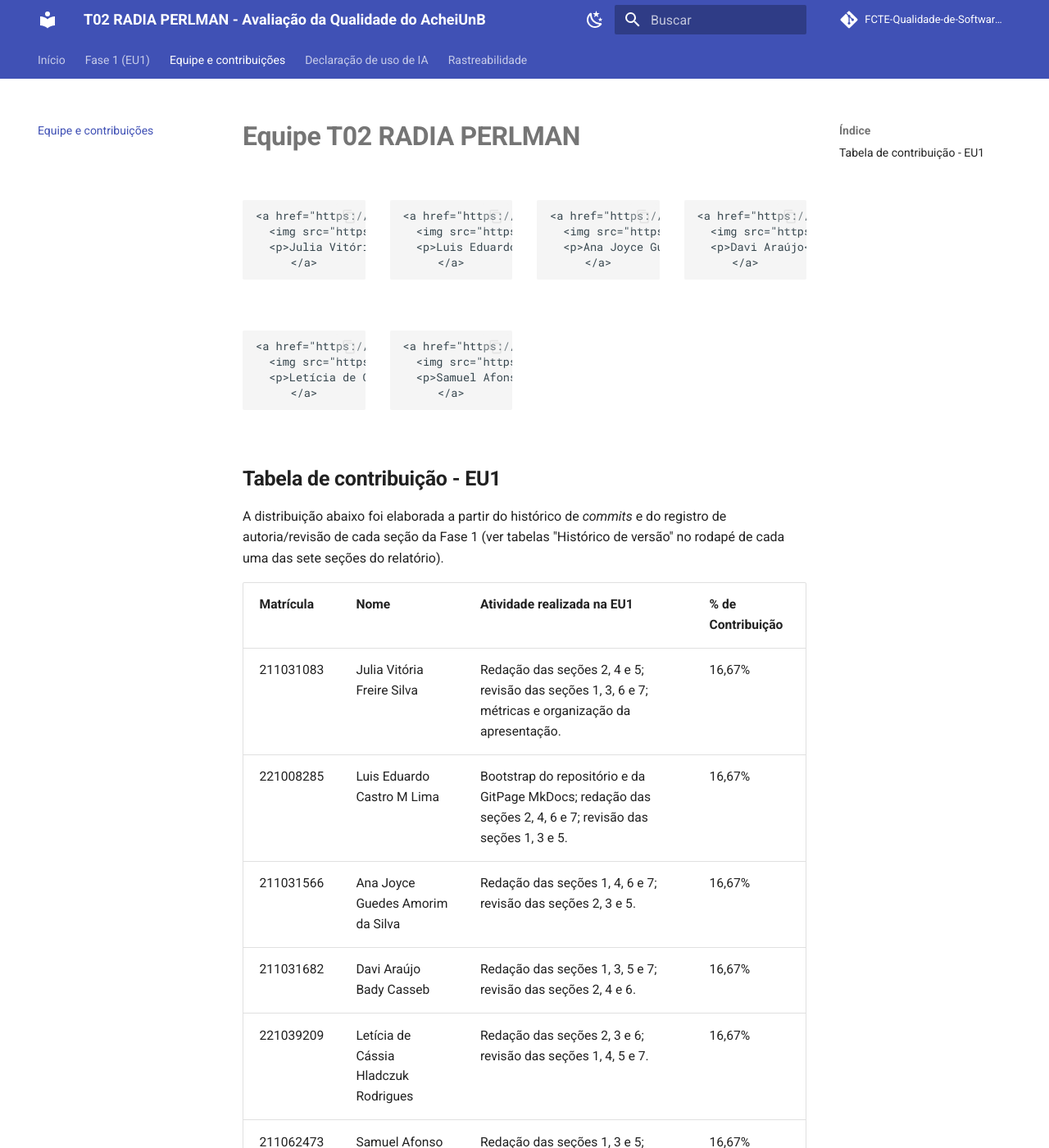
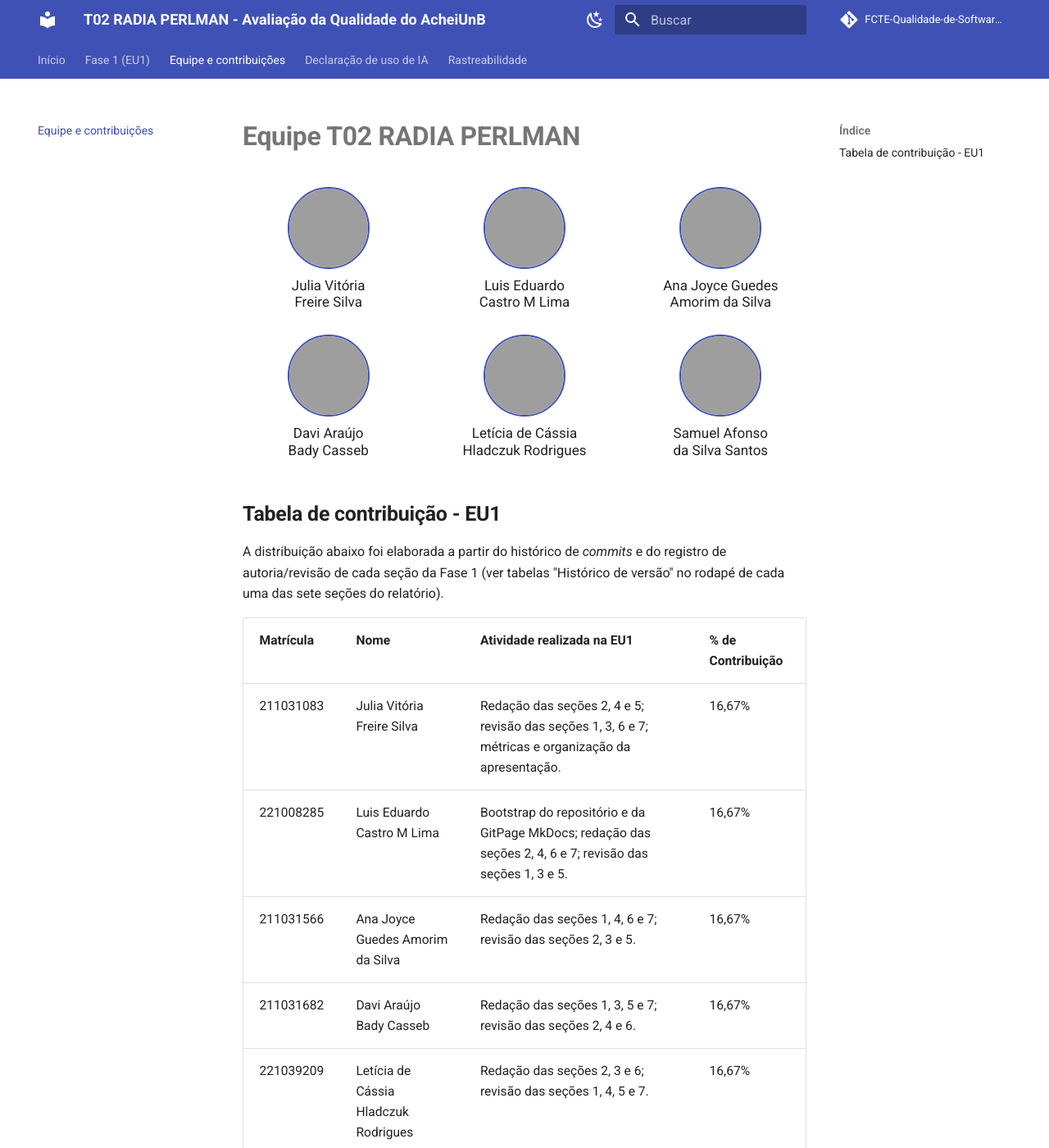
Before and after one commit to FCTE-Qualidade-de-Software-1/2026-1_T02_RADIA_PERLMAN, an MkDocs documentation site: the page built from docs/equipe.md, in a window 1280 px wide and 1400 px high. Shown: the whole window at 82% size. Built offline with MkDocs 1.6.1 and Material for MkDocs 9.7.7, drawn with Linux system fonts in a browser that asks for light colours; comment, search, counter and statistics services are not loaded; grey boxes are pictures that could not be loaded.

Commit message:
docs(team): fix team grid rendering and set 3x3 layout

```diff
--- a/docs/equipe.md
+++ b/docs/equipe.md
@@ -1,49 +1,12 @@
 # Equipe T02 RADIA PERLMAN
 
-<div class="team-grid" markdown>
-
-  <div class="team-member" markdown>
-    <a href="https://github.com/Juhvitoria4" target="_blank" rel="noopener">
-      <img src="https://github.com/Juhvitoria4.png" alt="Foto de Julia Vitória Freire Silva" width="100">
-      <p>Julia Vitória<br>Freire Silva</p>
-    </a>
-  </div>
-
-  <div class="team-member" markdown>
-    <a href="https://github.com/Luidooo" target="_blank" rel="noopener">
-      <img src="https://github.com/Luidooo.png" alt="Foto de Luis Eduardo Castro M Lima" width="100">
-      <p>Luis Eduardo<br>Castro M Lima</p>
-    </a>
-  </div>
-
-  <div class="team-member" markdown>
-    <a href="https://github.com/anajoyceamorim" target="_blank" rel="noopener">
-      <img src="https://github.com/anajoyceamorim.png" alt="Foto de Ana Joyce Guedes Amorim da Silva" width="100">
-      <p>Ana Joyce Guedes<br>Amorim da Silva</p>
-    </a>
-  </div>
-
-  <div class="team-member" markdown>
-    <a href="https://github.com/dcasseb" target="_blank" rel="noopener">
-      <img src="https://github.com/dcasseb.png" alt="Foto de Davi Araújo Bady Casseb" width="100">
-      <p>Davi Araújo<br>Bady Casseb</p>
-    </a>
-  </div>
-
-  <div class="team-member" markdown>
-    <a href="https://github.com/HladczukLe" target="_blank" rel="noopener">
-      <img src="https://github.com/HladczukLe.png" alt="Foto de Letícia de Cássia Hladczuk Rodrigues" width="100">
-      <p>Letícia de Cássia<br>Hladczuk Rodrigues</p>
-    </a>
-  </div>
-
-  <div class="team-member" markdown>
-    <a href="https://github.com/SamuelAfonso" target="_blank" rel="noopener">
-      <img src="https://github.com/SamuelAfonso.png" alt="Foto de Samuel Afonso da Silva Santos" width="100">
-      <p>Samuel Afonso<br>da Silva Santos</p>
-    </a>
-  </div>
-
+<div class="team-grid">
+<div class="team-member"><a href="https://github.com/Juhvitoria4" target="_blank" rel="noopener"><img src="https://github.com/Juhvitoria4.png" alt="Julia Vitória Freire Silva"><span class="name">Julia Vitória<br>Freire Silva</span></a></div>
+<div class="team-member"><a href="https://github.com/Luidooo" target="_blank" rel="noopener"><img src="https://github.com/Luidooo.png" alt="Luis Eduardo Castro M Lima"><span class="name">Luis Eduardo<br>Castro M Lima</span></a></div>
+<div class="team-member"><a href="https://github.com/anajoyceamorim" target="_blank" rel="noopener"><img src="https://github.com/anajoyceamorim.png" alt="Ana Joyce Guedes Amorim da Silva"><span class="name">Ana Joyce Guedes<br>Amorim da Silva</span></a></div>
+<div class="team-member"><a href="https://github.com/dcasseb" target="_blank" rel="noopener"><img src="https://github.com/dcasseb.png" alt="Davi Araújo Bady Casseb"><span class="name">Davi Araújo<br>Bady Casseb</span></a></div>
+<div class="team-member"><a href="https://github.com/HladczukLe" target="_blank" rel="noopener"><img src="https://github.com/HladczukLe.png" alt="Letícia de Cássia Hladczuk Rodrigues"><span class="name">Letícia de Cássia<br>Hladczuk Rodrigues</span></a></div>
+<div class="team-member"><a href="https://github.com/SamuelAfonso" target="_blank" rel="noopener"><img src="https://github.com/SamuelAfonso.png" alt="Samuel Afonso da Silva Santos"><span class="name">Samuel Afonso<br>da Silva Santos</span></a></div>
 </div>
 
 ## Tabela de contribuição - EU1
--- a/docs/stylesheets/extra.css
+++ b/docs/stylesheets/extra.css
@@ -29,21 +29,30 @@
   text-align: center;
 }
 
-/* Grid de integrantes na página equipe.md */
+/* Grid de integrantes na página equipe.md (3 em cima, 3 embaixo) */
 .team-grid {
   display: grid;
-  grid-template-columns: repeat(auto-fit, minmax(140px, 1fr));
+  grid-template-columns: repeat(3, 1fr);
   gap: 1.5rem;
-  margin: 1.5rem 0;
+  margin: 1.5rem 0 2rem 0;
+  justify-items: center;
+}
+
+@media (max-width: 700px) {
+  .team-grid {
+    grid-template-columns: repeat(2, 1fr);
+  }
 }
 
 .team-member {
   text-align: center;
+  max-width: 180px;
 }
 
 .team-member a {
   text-decoration: none;
   color: inherit;
+  display: block;
 }
 
 .team-member img {
@@ -56,8 +65,8 @@
   border: 2px solid var(--md-primary-fg-color);
 }
 
-.team-member p {
+.team-member .name {
   font-size: 0.85rem;
-  margin: 0;
   line-height: 1.2;
+  display: block;
 }
```
